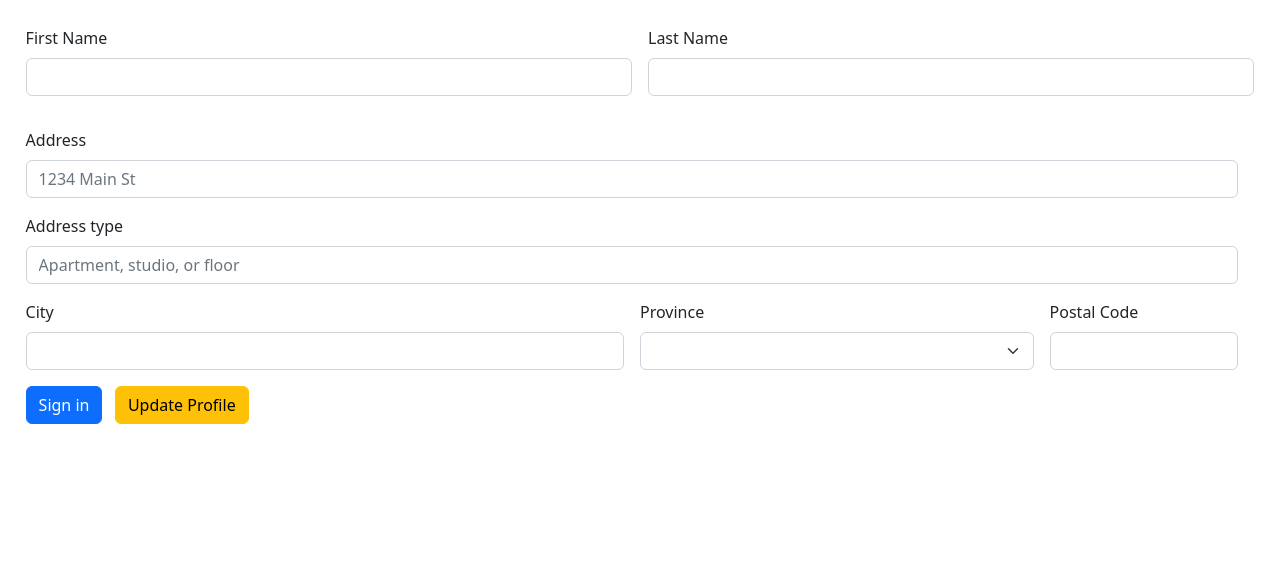
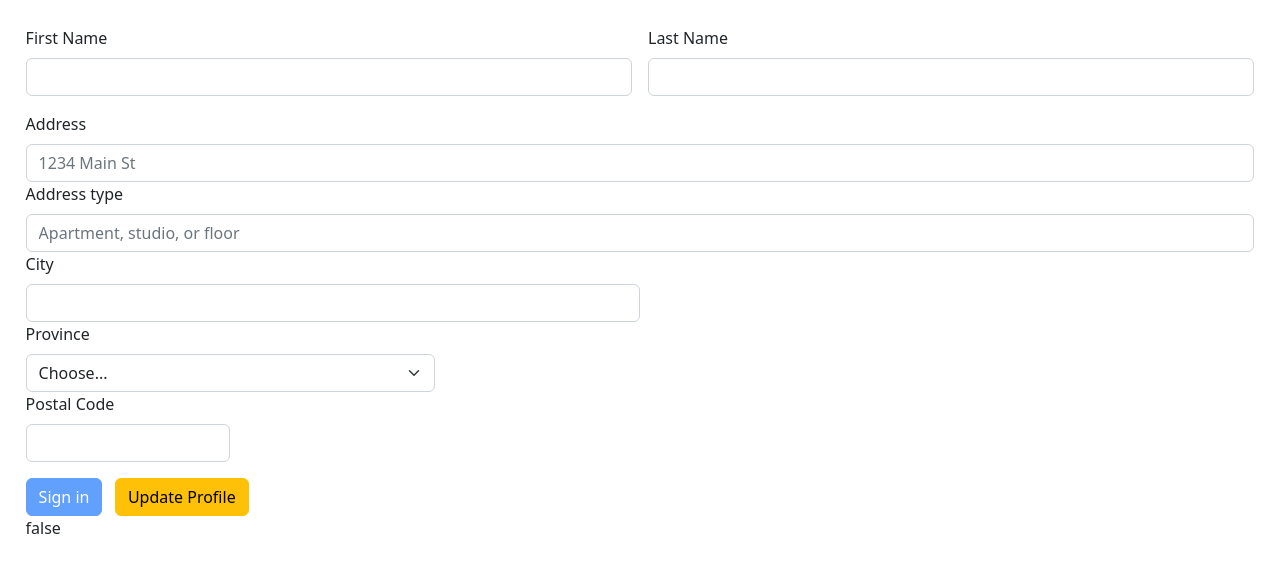
Before and after one commit to marcellpaganini/angular-reactive-forms, an Angular app in the folder forms/: page / in a window 1280 px wide. Shown: the top 572 px of the page. Built offline with nearby package versions, Linux system fonts and the light colour scheme.

Commit message:
Validation applied to form-five

```diff
--- a/forms/src/app/form-five/form-five.component.html
+++ b/forms/src/app/form-five/form-five.component.html
@@ -1,17 +1,31 @@
 <form class="row g-3" [formGroup]="profileForm" (ngSubmit)="onSubmit()">
     <div class="col-md-6">
       <label for="firstName" class="form-label">First Name</label>
-      <input type="text" class="form-control" id="firstName" formControlName="firstName">
+      <input type="text" class="form-control" id="firstName" formControlName="firstName" required>
+      <div *ngIf="firstName!.invalid && (firstName!.dirty || firstName!.touched)"
+          class="alert alert-danger">
+        <div *ngIf="firstName!.errors?.['required']">First name is required</div>
+        <div *ngIf="firstName!.errors?.['minlength']">First name must be at least 2 characters long</div>
+      </div>
     </div>
     <div class="col-md-6">
       <label for="lastName" class="form-label">Last Name</label>
       <input type="text" class="form-control" id="lastName" formControlName="lastName">
+      <div *ngIf="lastName!.invalid && (lastName!.dirty || lastName!.touched)"
+          class="alert alert-danger">
+        <div *ngIf="lastName!.errors?.['required']">Last name is required</div>
+        <div *ngIf="lastName!.errors?.['minlength']">Last name must be at least 2 characters long</div>
       </div>
-    <div formGroupName="address" class="row g-3">
+    </div>
+    <div formGroupName="address">
         <div class="col-12">
           <label for="inputAddress" class="form-label">Address</label>
           <input type="text" class="form-control" id="inputAddress"
           placeholder="1234 Main St" formControlName="street">
+        </div>
+        <div *ngIf="street!.invalid && (street!.dirty || street!.touched)"
+            class="alert alert-danger">
+          <div *ngIf="street!.errors?.['required']">Address is required</div>
         </div>
         <div class="col-12">
           <label for="inputAddress2" class="form-label">Address type</label>
@@ -22,20 +36,34 @@
           <label for="inputCity" class="form-label">City</label>
           <input type="text" class="form-control" id="inputCity" formControlName="city">
         </div>
+        <div *ngIf="city!.invalid && (city!.dirty || city!.touched)"
+            class="alert alert-danger">
+          <div *ngIf="city!.errors?.['required']">City is required</div>
+        </div>
         <div class="col-md-4">
           <label for="inputProvince" class="form-label">Province</label>
           <select id="inputProvince" class="form-select" formControlName="province">
-              <option selected>Choose...</option>
+            <option value="" selected>Choose...</option>
             <option *ngFor="let prov of provinces" [value]="prov">{{ prov }}</option>
           </select>
+        </div>
+        <div *ngIf="province!.invalid && ((province!.dirty || province!.touched))"
+            class="alert alert-danger">
+          <div *ngIf="province!.errors?.['required']">Province is required</div>
         </div>
         <div class="col-md-2">
           <label for="inputPostalCode" class="form-label">Postal Code</label>
           <input type="text" class="form-control" id="inputPostalCode" formControlName="postalCode">
         </div>
+        <div *ngIf="postalCode!.invalid && ((postalCode!.dirty || postalCode!.touched))"
+            class="alert alert-danger">
+          <div *ngIf="postalCode!.errors?.['required']">Postal code is required</div>
+          <div *ngIf="postalCode!.errors?.['pattern']">Incorrect postal code format.</div>
+        </div>
     </div>
     <div class="col-12">
-      <button type="submit" class="btn btn-primary">Sign in</button> &nbsp;
+      <button type="submit" [disabled]="!profileForm.valid" class="btn btn-primary">Sign in</button> &nbsp;
       <button class="btn btn-warning" type="button" (click)="updateProfile()">Update Profile</button>
     </div>
   </form>
+  <p>{{profileForm.valid}}</p>
--- a/forms/src/app/form-five/form-five.component.ts
+++ b/forms/src/app/form-five/form-five.component.ts
@@ -1,5 +1,5 @@
 import { Component, OnInit } from '@angular/core';
-import { FormGroup, FormControl } from '@angular/forms';
+import { FormGroup, FormControl, Validators } from '@angular/forms';
 
 
 @Component({
@@ -11,14 +11,14 @@ export class FormFiveComponent implements OnInit {
   public provinces = Object.values(Provinces);
 
   profileForm = new FormGroup({
-    firstName: new FormControl(''),
-    lastName: new FormControl(''),
+    firstName: new FormControl('', [Validators.required, Validators.minLength(2)]),
+    lastName: new FormControl('', [Validators.required, Validators.minLength(2)]),
     address: new FormGroup({
-      street: new FormControl(''),
+      street: new FormControl('', Validators.required),
       addressType: new FormControl(''),
-      city: new FormControl(''),
-      province: new FormControl(''),
-      postalCode: new FormControl(''),
+      city: new FormControl('', Validators.required),
+      province: new FormControl('', Validators.required),
+      postalCode: new FormControl('', [Validators.required, Validators.pattern('^(?=[^DdFfIiOoQqUu\\d\\s])[A-Za-z]\\d(?=[^DdFfIiOoQqUu\\d\\s])[A-Za-z]\\s{0,1}\\d(?=[^DdFfIiOoQqUu\\d\\s])[A-Za-z]\\d$')]),
     })
   });
 
@@ -40,6 +40,14 @@ export class FormFiveComponent implements OnInit {
       }
     });
   }
+
+  get firstName() { return this.profileForm.get('firstName'); }
+  get lastName() { return this.profileForm.get('lastName'); }
+  get street() { return this.profileForm.controls.address.get('street'); }
+  get city() { return this.profileForm.controls.address.get('city'); }
+  get province() { return this.profileForm.controls.address.get('province'); }
+  get postalCode() { return this.profileForm.controls.address.get('postalCode'); }
+
 }
 
 enum Provinces {
```
Lines whose indentation alone changed are shown as unchanged.
